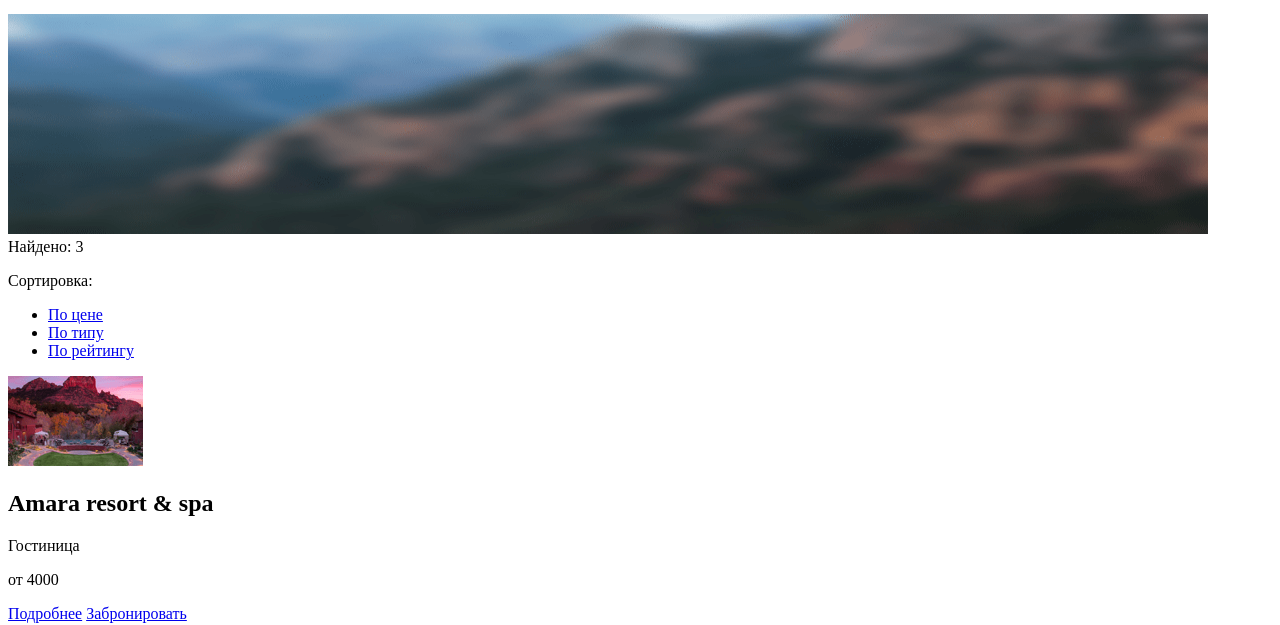
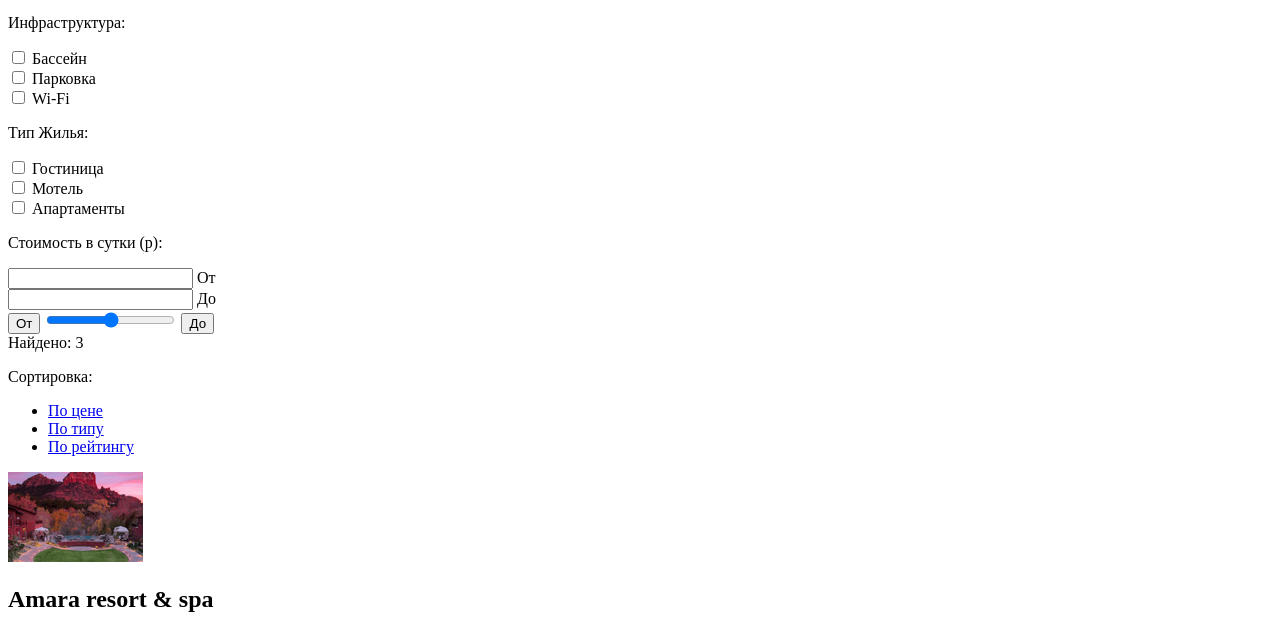
Before and after one commit to potrapelook/667243-sedona, a plain HTML site: page inner.html in a window 1280 px wide. Shown: the part 180-805 px from the top of the page. Drawn offline with Linux system fonts and the light colour scheme.

Commit message:
Проработана доступность элементов

```diff
--- a/inner.html
+++ b/inner.html
@@ -19,8 +19,43 @@
 		</nav>
 	</header>
 	<main>
-	<!-- Неизвестная форма -->
-		<img src="img/filter background-inner-min.png" width="1200" height="220">
+	<form action="#" method="post" class="hotels-form">
+		<div class="infrastructure">
+			<p class="infrastructure-title">Инфраструктура:</p>
+				<input type="checkbox" name="swimming-pool" id="pool">
+					<label for="pool">Бассейн</label><br>
+				<input type="checkbox" name="parking-place" id="parking">
+					<label for="parking">Парковка</label><br>
+				<input type="checkbox" name="wi-fi-checked" id="wi-fi">
+					<label for="wi-fi">Wi-Fi</label>
+		</div>
+		<div class="house-type">
+			<p class="house-type-title">Тип Жилья:</p>
+				<input type="checkbox" name="hotel" id="hotel-type">
+					<label for="hotel-type"">Гостиница</label><br>
+				<input type="checkbox" name="motel" id="motel-type">
+					<label for="motel-type">Мотель</label><br>
+				<input type="checkbox" name="apartment" id="apartment-type">
+					<label for="apartment-type">Апартаменты</label>
+		</div>
+		<div class="price-per-day">
+			<p class="price-per-day-title">Стоимость в сутки (р):</p>
+			<div class="range-1">
+				<input type="text" name="from" id="price-1">
+					<label for="price-1">От</label>
+			</div>
+			<div class="range-2">
+				<input type="text" name="to" id="price-2">
+					<label for="price-2">До</label>
+			</div>
+			<div class="scale">
+				<button class="scale-button-1" type="button">От</button>
+					<input type="range" min="0" max="99999">
+				<button class="scale-button-2" type="button">До</button>
+			</div>
+		</div>
+	</form>
+
 	<div class="sorting">
 		<div class="sorting-find">Найдено: 3</div>
 		<!-- думаю, что следует сделать Найдено тегом <div>, а не <h1> т.к. потом он будет как-то связан с сортировокой, но пока не знаю как -->
```
Also changed, not shown: index.html (+23 -24 lines).
